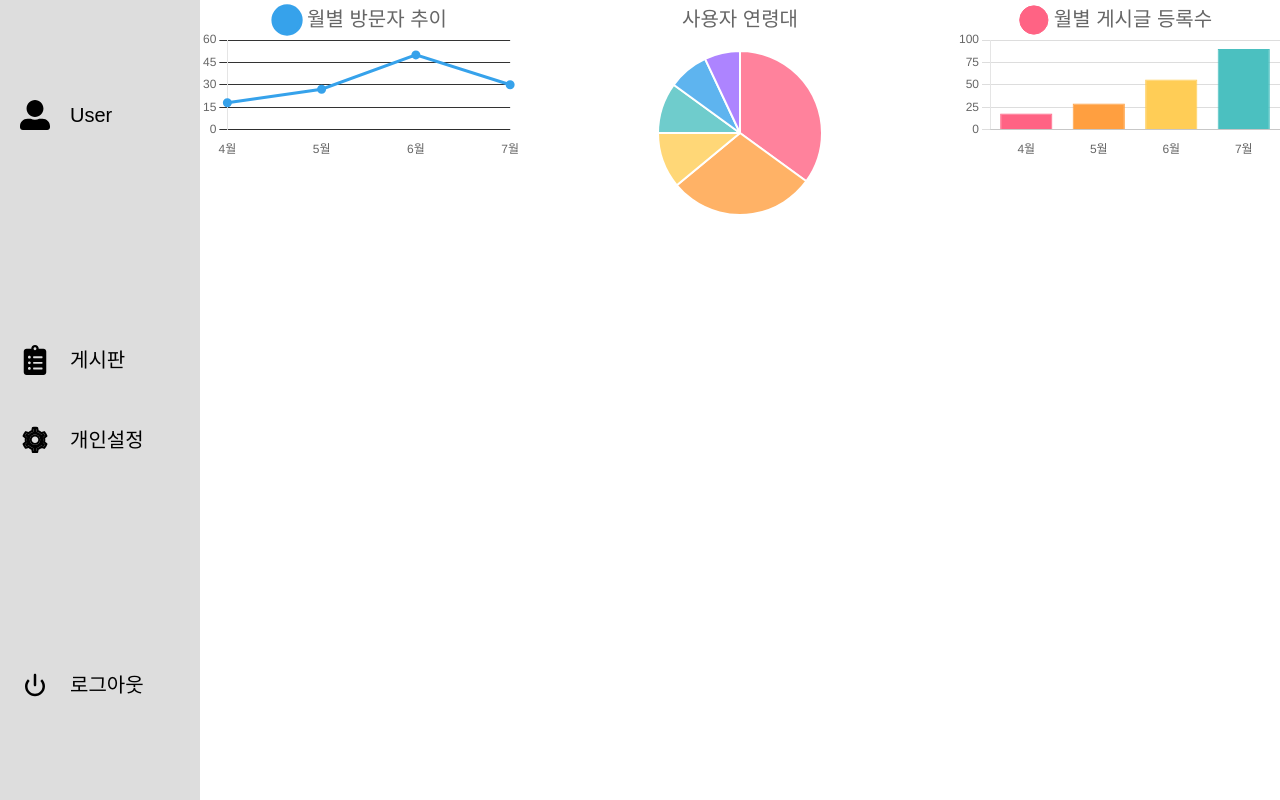
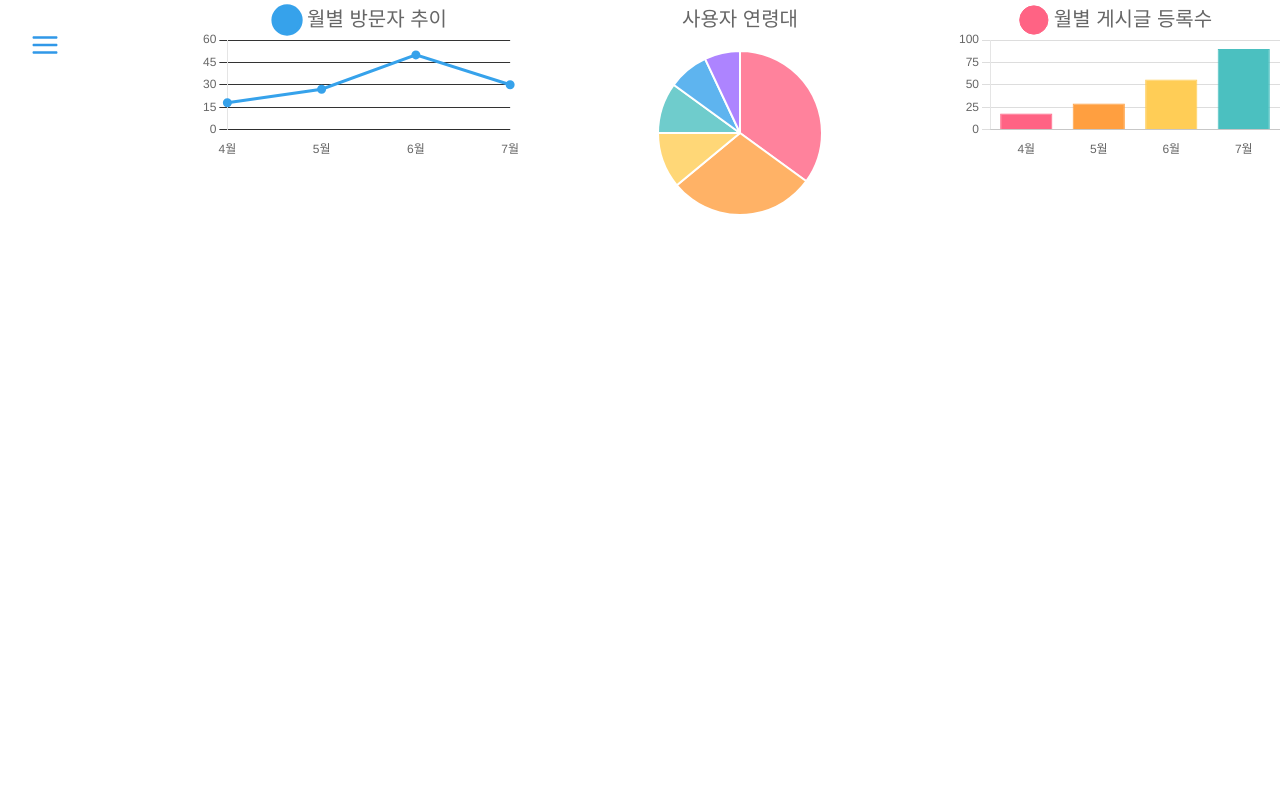
Before and after one commit to jeongyeon5/winningi, a React (Create React App) app: page / in a window 1280 px wide. Built offline with nearby package versions, Linux system fonts and the light colour scheme.

Commit message:
[Add] slidebar click 이벤트 추가

```diff
--- a/src/components/Slidebar/index.js
+++ b/src/components/Slidebar/index.js
@@ -2,13 +2,21 @@ import { Link } from 'react-router-dom';
 import styled from 'styled-components';
 import { FaUserAlt, FaClipboardList } from 'react-icons/fa';
 import { AiTwotoneSetting } from 'react-icons/ai';
-import { CgLogOff } from 'react-icons/cg';
+import { CgLogOff, CgMenu, CgClose } from 'react-icons/cg';
+import { useState } from 'react';
 
 const Slidebar = () => {
+  const [slide, setSlide] = useState(false);
+  const handleSlide = () => {
+    setSlide(!slide);
+  };
   return (
     <>
       <SlideWrap>
-        <div className='slideInner'>
+        <CgMenu className='slideMenuIcon' size='30' onClick={handleSlide} />
+        {slide && (
+          <div className='slideInner' slide={!slide}>
+            <CgClose size='30' className='closeBtn' onClick={() => setSlide(false)} />
             <div className='menuList'>
               <Link to={'/'} className='menu'>
                 <FaUserAlt size='30' />
@@ -28,13 +36,21 @@ const Slidebar = () => {
               </div>
             </div>
           </div>
+        )}
       </SlideWrap>
     </>
   );
 };
 const SlideWrap = styled.div`
   position: relative;
+  .slideMenuIcon {
+    position: absolute;
+    top: 30px;
+    left: 30px;
+    color: #3098e8;
+  }
   .slideInner {
+    transition: all 0.7s;
     background-color: #ddd;
     position: fixed;
     top: 0;
@@ -42,11 +58,17 @@ const SlideWrap = styled.div`
     width: 200px;
     height: 100%;
     padding: 100px 20px;
+    .closeBtn {
+      position: absolute;
+      top: 30px;
+      left: 130px;
+    }
     .menuList {
       display: flex;
       flex-direction: column;
       justify-content: space-between;
       height: 100%;
+
       .nav {
         display: flex;
         flex-direction: column;
```
Lines whose indentation alone changed are shown as unchanged.
